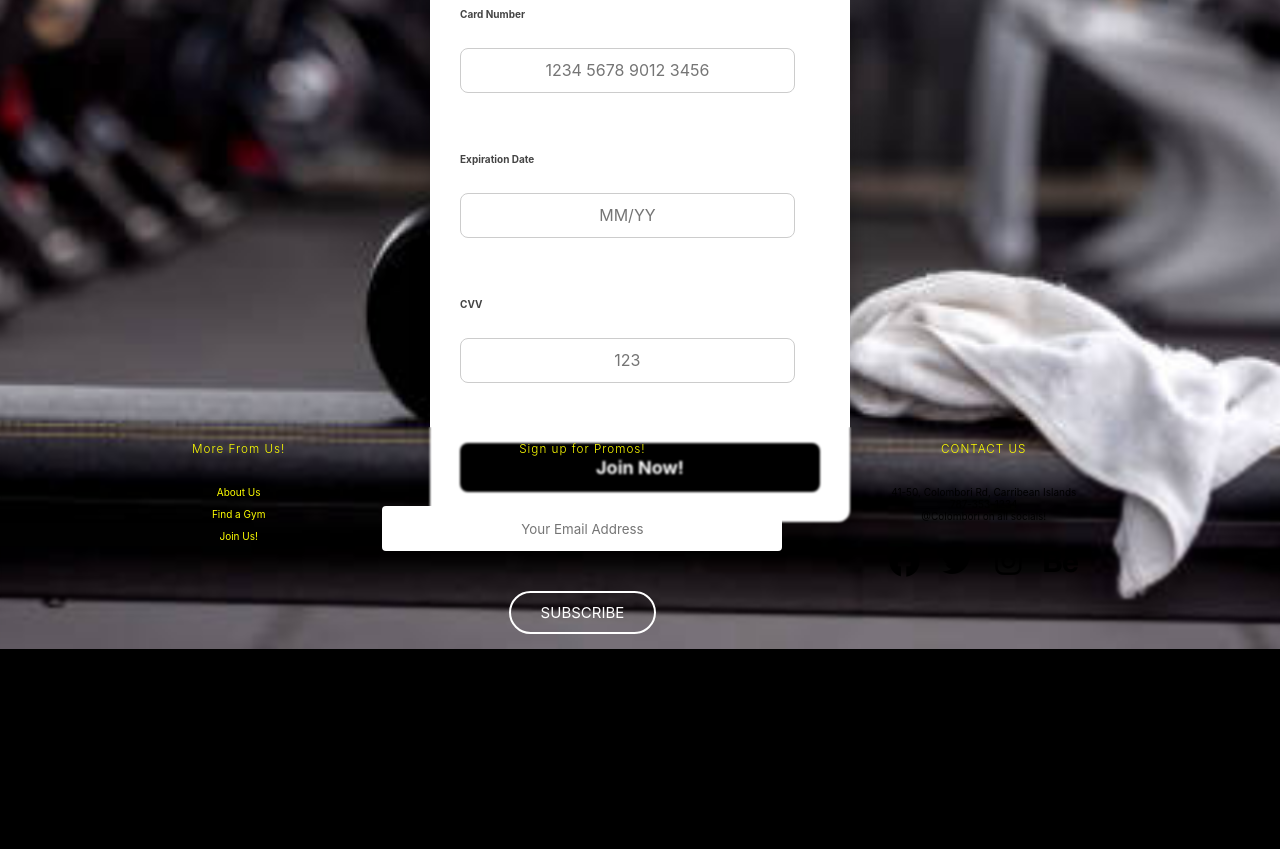
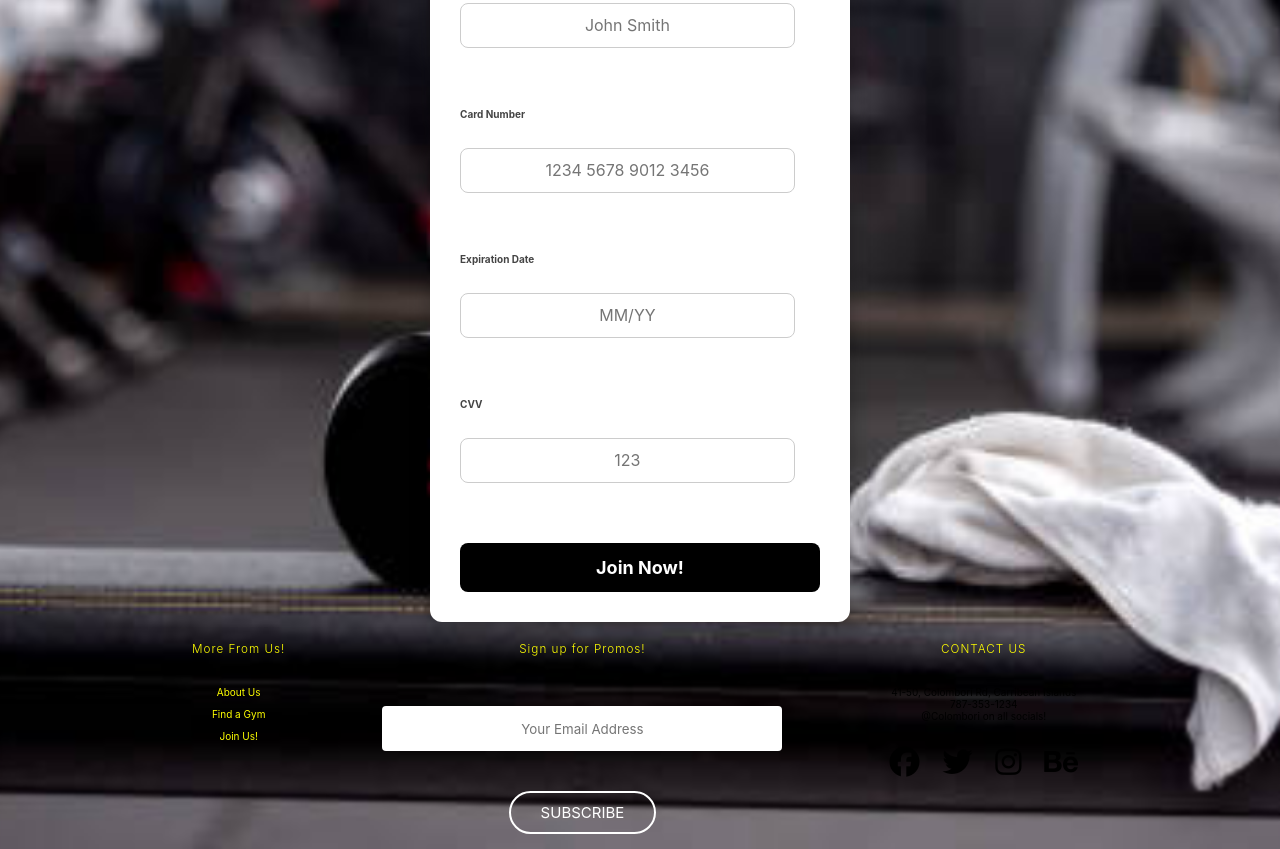
Before and after one commit to SoyToxic/legendary-onyx, a plain HTML site: page membership.html in a window 1280 px wide. Shown: the part 648-1497 px from the top of the page. Before the commit the page ends 1297 px from the top, so only its background shows below. Drawn offline with Linux system fonts and the light colour scheme.

Commit message:
Update bori2.css

```diff
--- a/bori2.css
+++ b/bori2.css
@@ -120,7 +120,7 @@ span {
 
 
 .footer {
-	margin-top: 275px;
+	margin-top: 475px;
 	width: 100%;
 	padding: 15px 15%;
 	backdrop-filter: blur(1px);
@@ -220,7 +220,7 @@ padding: 50px;
             box-shadow: 0 6px 20px rgba(0, 0, 0, 0.3);
             max-width: 420px;
             width: 100%;
-	    margin-top: 350px;
+	    margin-top: 550px;
                     }
         .payment-container h2 {
             text-align: center;
```
